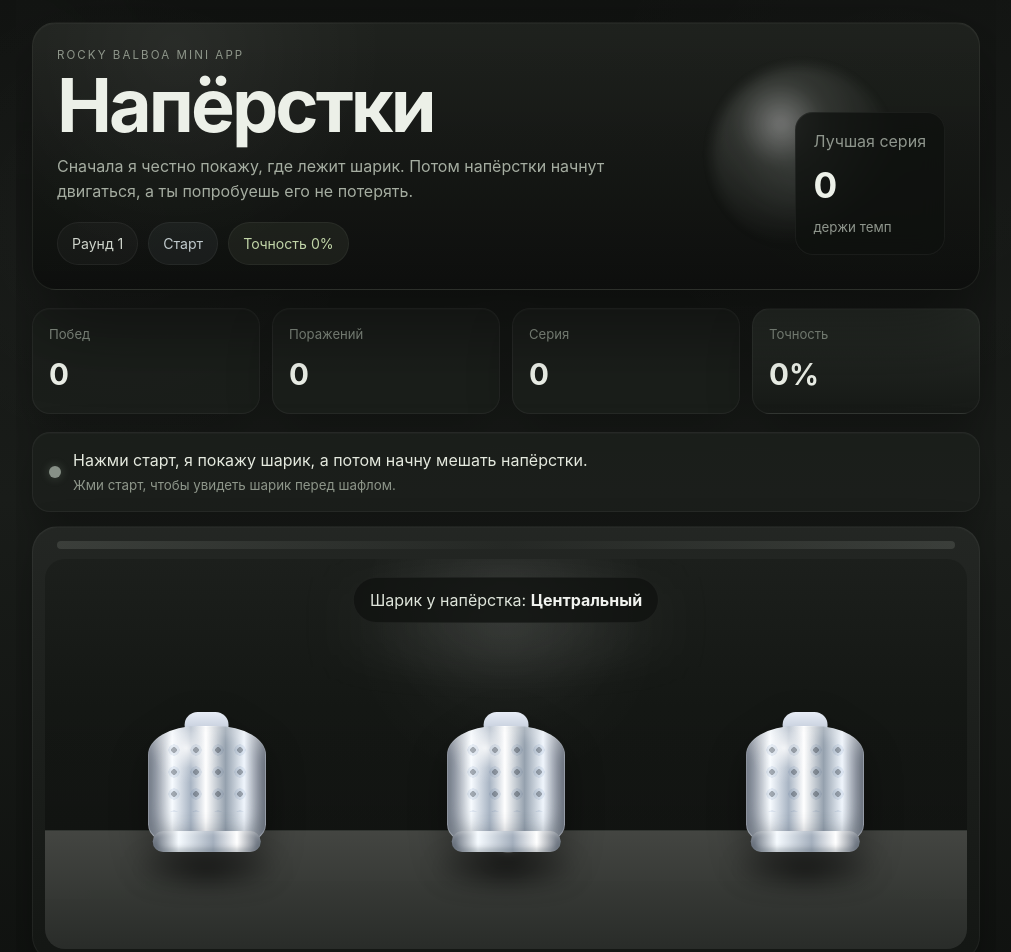
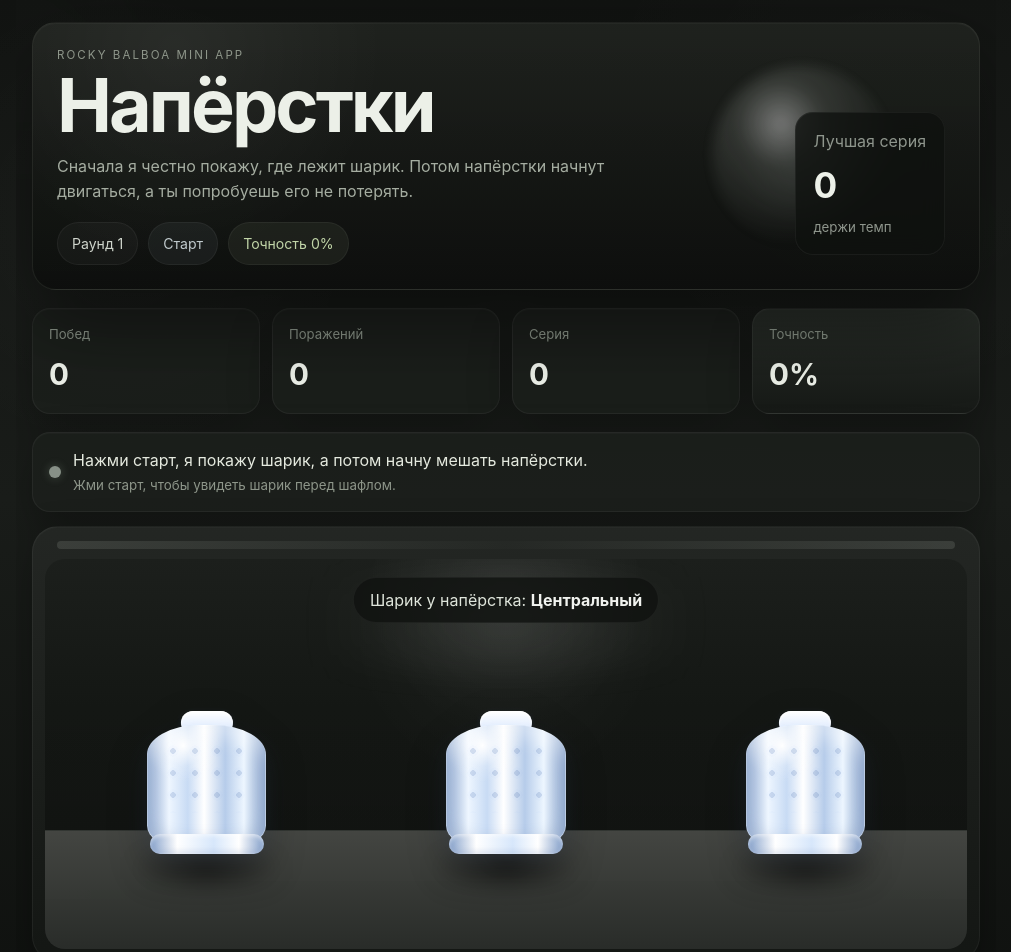
Before and after one commit to vadimegorov05512-hue/rockybalboa, a React (Vite) app in the folder thimbles-miniapp/: page / in a window 1280 px wide. Shown: the top 952 px of the page, without its empty margins (134-1145 px from the left). Built offline with nearby package versions, Linux system fonts and the light colour scheme; what @telegram-apps/sdk would draw is missing.

Commit message:
Refine thimble toward Telegram style

```diff
--- a/thimbles-miniapp/src/App.css
+++ b/thimbles-miniapp/src/App.css
@@ -417,43 +417,47 @@ h1 {
   position: relative;
   z-index: 2;
   display: block;
-  width: clamp(92px, 12vw, 118px);
-  height: clamp(118px, 15vw, 146px);
-  filter: drop-shadow(0 16px 18px rgba(0, 0, 0, 0.34));
+  width: clamp(96px, 12vw, 124px);
+  height: clamp(120px, 15vw, 150px);
+  filter: drop-shadow(0 16px 18px rgba(0, 0, 0, 0.28));
 }
 
 .thimble-top {
   position: absolute;
-  top: 0;
+  top: 1%;
   left: 50%;
-  width: 38%;
-  height: 18%;
+  width: 42%;
+  height: 16%;
   transform: translateX(-50%);
   border-radius: 999px;
-  background: linear-gradient(180deg, #e8edf6 0%, #b4bfd0 100%);
+  background: linear-gradient(180deg, #ffffff 0%, #d9e8ff 100%);
+  box-shadow:
+    inset 0 2px 3px rgba(255, 255, 255, 0.9),
+    0 2px 6px rgba(114, 150, 214, 0.12);
 }
 
 .thimble-body {
   position: absolute;
-  inset: 10% 0 8%;
-  border-radius: 42% 42% 28% 28% / 24% 24% 18% 18%;
+  inset: 10% 2% 8%;
+  border-radius: 44% 44% 30% 30% / 24% 24% 18% 18%;
   background:
-    radial-gradient(circle at 32% 18%, rgba(255, 255, 255, 0.82), rgba(255, 255, 255, 0.14) 16%, transparent 28%),
-    linear-gradient(90deg, #6d7685 0%, #f7fbff 20%, #a8b4c3 36%, #ffffff 49%, #95a1ae 66%, #eff5fc 82%, #616977 100%);
-  border: 1px solid rgba(255, 255, 255, 0.26);
+    radial-gradient(circle at 30% 16%, rgba(255, 255, 255, 1), rgba(255, 255, 255, 0.2) 16%, transparent 28%),
+    linear-gradient(90deg, #8ba6cf 0%, #eef6ff 18%, #c8dbf4 34%, #ffffff 48%, #b6ccea 66%, #edf6ff 82%, #7f9cc8 100%);
+  border: 1px solid rgba(255, 255, 255, 0.4);
   box-shadow:
-    inset 0 8px 14px rgba(255, 255, 255, 0.26),
-    inset 0 -14px 18px rgba(54, 62, 73, 0.32);
+    inset 0 12px 18px rgba(255, 255, 255, 0.38),
+    inset 0 -10px 14px rgba(98, 122, 161, 0.18),
+    0 10px 22px rgba(92, 127, 184, 0.12);
   overflow: hidden;
 }
 
 .thimble-body::before {
   content: '';
   position: absolute;
-  inset: 10% 12% 28%;
+  inset: 12% 12% 28%;
   background:
-    radial-gradient(circle, rgba(91, 100, 112, 0.7) 0 18%, rgba(214, 224, 236, 0.62) 19% 36%, transparent 37%) 0 0 / 22px 22px;
-  opacity: 0.75;
+    radial-gradient(circle, rgba(143, 169, 210, 0.6) 0 18%, rgba(248, 251, 255, 0.75) 19% 36%, transparent 37%) 0 0 / 22px 22px;
+  opacity: 0.55;
   mix-blend-mode: multiply;
 }
 
@@ -462,13 +466,13 @@ h1 {
   bottom: 4%;
   left: 50%;
   width: 92%;
-  height: 14%;
+  height: 13%;
   transform: translateX(-50%);
   border-radius: 999px;
-  background: linear-gradient(90deg, #5f6875 0%, #f6fbff 24%, #a4afbd 56%, #ffffff 78%, #606976 100%);
+  background: linear-gradient(90deg, #84a0ca 0%, #ffffff 24%, #d7e7fb 56%, #ffffff 78%, #84a0ca 100%);
   box-shadow:
-    inset 0 2px 4px rgba(255, 255, 255, 0.3),
-    inset 0 -4px 5px rgba(55, 63, 74, 0.28);
+    inset 0 2px 4px rgba(255, 255, 255, 0.58),
+    inset 0 -4px 5px rgba(103, 127, 171, 0.14);
 }
 
 .ball {
@@ -576,8 +580,8 @@ h1 {
   }
 
   .thimble-emoji {
-    width: clamp(78px, 22vw, 96px);
-    height: clamp(102px, 28vw, 122px);
+    width: clamp(82px, 22vw, 102px);
+    height: clamp(106px, 28vw, 126px);
   }
 
   .hint-block {
```
Also changed, not shown: thimbles-miniapp/PREVIEW_NOTE.txt (added).
